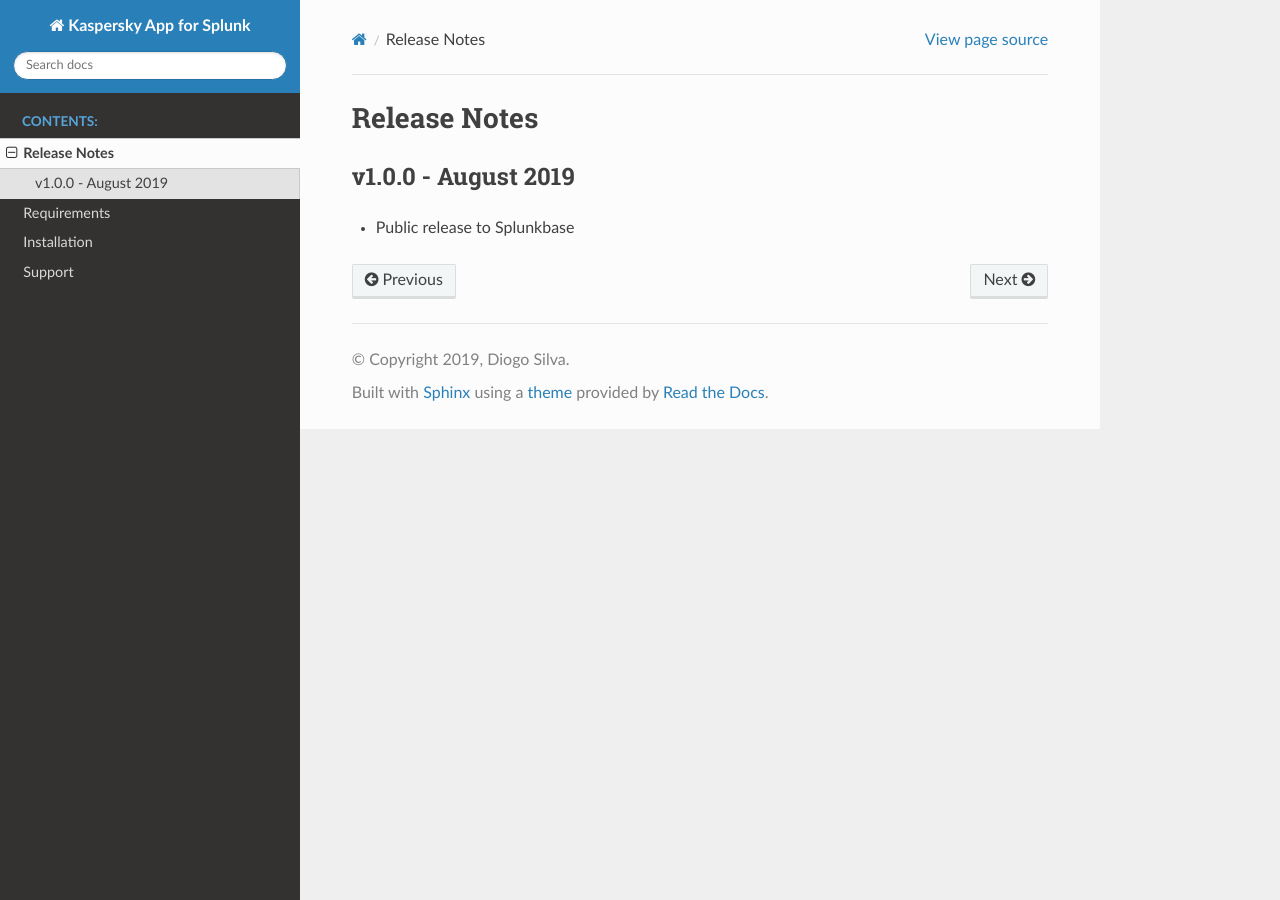
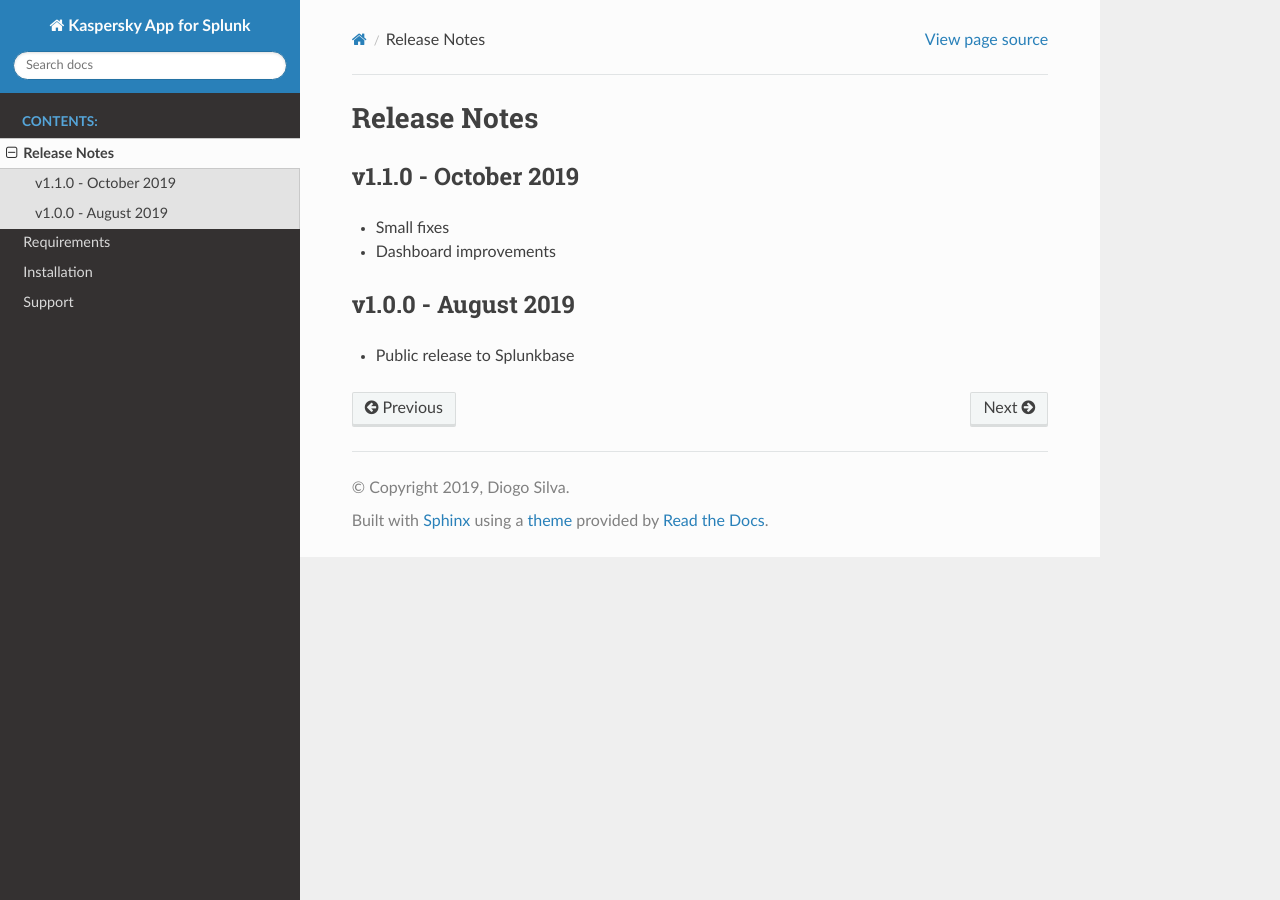
Before and after one commit to diogofgm/kaspersky_app, a Sphinx documentation site: the page built from docs/source/releasenotes.rst, in a window 1280 px wide. Built offline with Sphinx 7.4.7 and the Read the Docs theme 2.0.0, drawn with Linux system fonts in a browser that asks for light colours.

Commit message:
Update docs

```diff
--- a/docs/source/installation.rst
+++ b/docs/source/installation.rst
@@ -76,9 +76,7 @@
 - `Splunk Cloud`_
 
 
-
-
-.. _Splunkbase: https://splunkbase.splunk.com/app/4637/
+.. _Splunkbase: https://splunkbase.splunk.com/app/4661/
 .. _Where to install Splunk add-ons: http://docs.splunk.com/Documentation/AddOns/released/Overview/Wheretoinstall
 .. _Installing add-ons: http://docs.splunk.com/Documentation/AddOns/released/Overview/Installingadd-ons
 
--- a/docs/source/releasenotes.rst
+++ b/docs/source/releasenotes.rst
@@ -2,6 +2,12 @@
 Release Notes
 =============
 
+v1.1.0 - October 2019
+--------------------
+- Small fixes
+- Dashboard improvements
+
+
 v1.0.0 - August 2019
 --------------------
 - Public release to Splunkbase
--- a/docs/source/requirements.rst
+++ b/docs/source/requirements.rst
@@ -3,7 +3,7 @@
 ============
 
 - Kaspersky Security Center 10 or newer
-- Splunk 6.6 or newer
+- Splunk 7.0 or newer
 - `Kaspersky Add-on for Splunk`_
 
 .. _Kaspersky Add-on for Splunk: https://splunkbase.splunk.com/app/4656/
```
